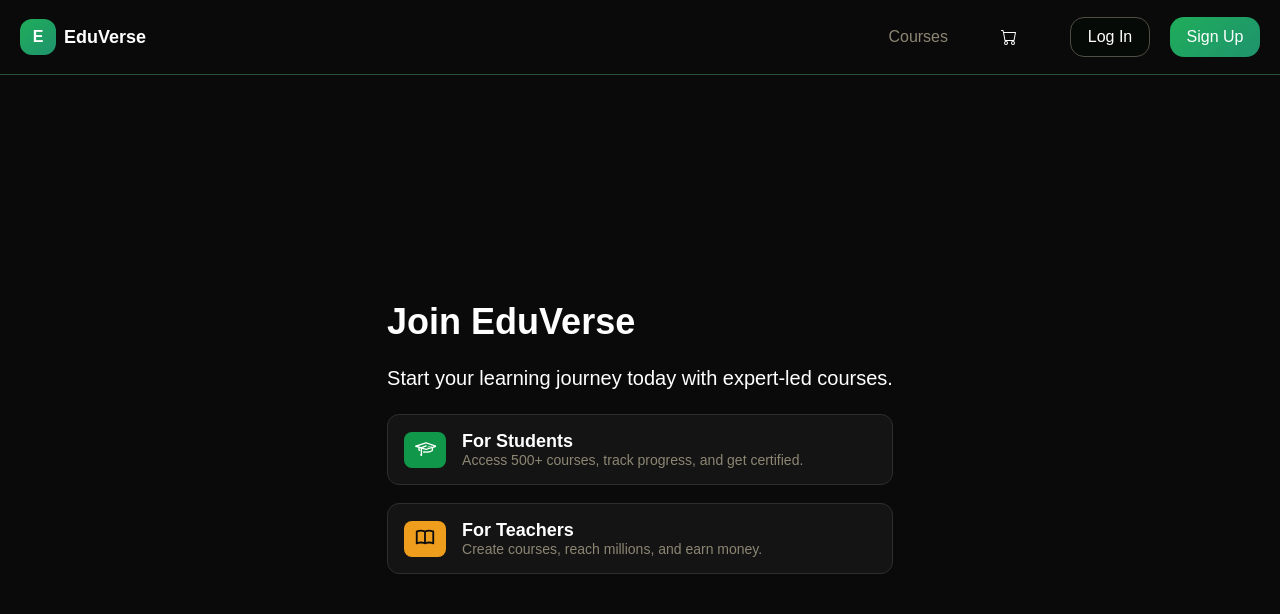
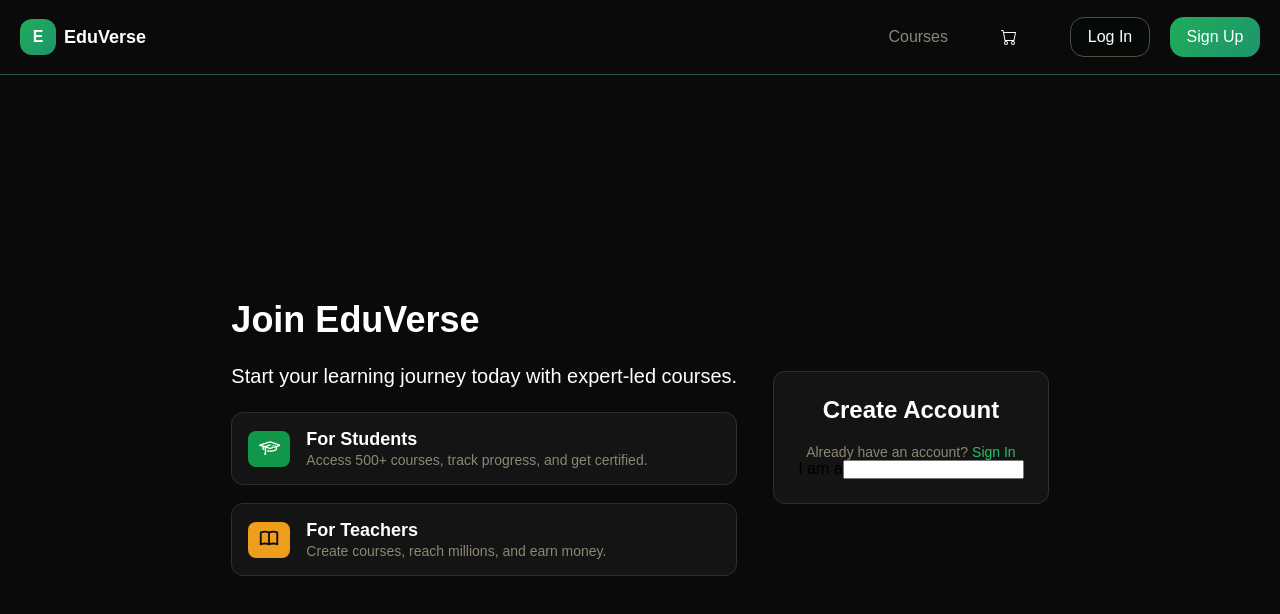
Before and after one commit to namanshukla8707/video-streaming-frontend, a React (Vite) app: page /auth in a window 1280 px wide. Shown: the top 614 px of the page. Built offline with nearby package versions, Linux system fonts and the light colour scheme.

Commit message:
auth form in progress

```diff
--- a/src/components/ui/CustomButton.tsx
+++ b/src/components/ui/CustomButton.tsx
@@ -5,13 +5,19 @@ const ButtonVariantClassMap: Record<ButtonVariant, string> = {
   [ButtonVariant.PRIMARY]: "primary",
   [ButtonVariant.SECONDARY]: "secondary",
   [ButtonVariant.ICON]: "icon-button",
-  [ButtonVariant.TEXT]:"text-button"
+  [ButtonVariant.TEXT]: "text-button",
 };
 
-const getButtonVariantByClassName = (variant: ButtonVariant) => {
+const getButtonVariantByClassName = (
+  variant: ButtonVariant,
+  className: string
+) => {
   return (
-    "custom-button " + ButtonVariantClassMap[variant] ||
-    ButtonVariantClassMap[ButtonVariant.PRIMARY]
+    "custom-button " +
+    (ButtonVariantClassMap[variant] ||
+      ButtonVariantClassMap[ButtonVariant.PRIMARY]) +
+    " " +
+    className
   );
 };
 
@@ -22,10 +28,11 @@ export const CustomButton = ({
   width,
   height,
   style,
+  className = "",
 }: CustomButtonType) => {
   return (
     <button
-      className={getButtonVariantByClassName(variant)}
+      className={getButtonVariantByClassName(variant, className)}
       onClick={onClick}
       style={{
         width,
--- a/src/index.css
+++ b/src/index.css
@@ -31,4 +31,5 @@ code {
   --primary-text-color: #ffffff;
   --secondary-text-color: #8c8673;
   --primary-bg-color: #0a0a0a;
+  --primary-green-color:#22c365;
 }
--- a/src/main.scss
+++ b/src/main.scss
@@ -7,6 +7,7 @@ $xxl:1600px;
 $primary-text-color: #ffffff;
 $secondary-text-color: #8c8673;
 $primary-bg-color:#0a0a0a;
+$primary-green-color:#22c365;
 
 
 @mixin responsive($screen) {
--- a/src/pages/auth/Auth.helper.tsx
+++ b/src/pages/auth/Auth.helper.tsx
@@ -1,8 +1,81 @@
+import { CustomButton } from "@/components/ui/CustomButton";
 import { Text } from "@/components/ui/CustomText";
+import { AuthPageStyles } from "@/styles/typescriptStyles/authStyles/AuthPage";
 import { CustomTextObjectStyles } from "@/styles/typescriptStyles/uiStyles/CustomText";
 import type { AuthTileType } from "@/types/AuthTypes";
+import { ButtonVariant } from "@/types/UiTypes";
 
-export const AuthTile = ({
+const AuthForm = ({}) => {
+  return (
+    <div>
+      <label>I am a</label>
+      <input></input>
+    </div>
+  );
+};
+
+const AuthCard = ({}) => {
+  return (
+    <div className="main-auth-card">
+      <div className="auth-card-heading">
+        <Text
+          children={"Create Account"}
+          style={AuthPageStyles.authCardHeadingTextStyle}
+        />
+        <div className="auth-card-flip">
+          <Text
+            children={"Already have an account?"}
+            style={AuthPageStyles.authCardSubHeadingTextStyle}
+          />
+          <CustomButton
+            variant={ButtonVariant.TEXT}
+            style={AuthPageStyles.authCardSignInBtnStyle}
+            className="auth-card-sign-in-btn"
+          >
+            Sign In
+          </CustomButton>
+        </div>
+      </div>
+      <AuthForm />
+    </div>
+  );
+};
+
+export const AuthPageLeftPortion = ({
+  authTileList,
+}: {
+  authTileList: AuthTileType[];
+}) => {
+  return (
+    <div className="auth-left-box">
+      <Text
+        children={"Join EduVerse"}
+        style={AuthPageStyles.authLeftBoxMainHeadingStyle}
+      />
+      <Text
+        style={AuthPageStyles.authLeftBoxMainDescriptionStyle}
+        children={"Start your learning journey today with expert-led courses."}
+      />
+      <div className="main-auth-tile-box">
+        {authTileList.map((item, key) => (
+          <AuthTile
+            key={key}
+            heading={item.heading}
+            description={item.description}
+            svgIcon={item.svgIcon}
+            iconDivStyle={item.iconDivStyle}
+          />
+        ))}
+      </div>
+    </div>
+  );
+};
+
+export const AuthPageRightPortion = ({}) => {
+  return <AuthCard />;
+};
+
+const AuthTile = ({
   heading,
   description,
   svgIcon,
@@ -11,7 +84,7 @@ export const AuthTile = ({
   return (
     <div className="auth-tile-box">
       <div style={iconDivStyle}>{svgIcon}</div>
-      <div>
+      <div className="auth-tile-text-box">
         <Text
           children={heading}
           style={CustomTextObjectStyles.authTileHeading}
--- a/src/pages/auth/Auth.tsx
+++ b/src/pages/auth/Auth.tsx
@@ -1,6 +1,5 @@
-import { Text } from "@/components/ui/CustomText";
 import "@/styles/scssStyles/authStyles/Auth.scss";
-import { AuthTile } from "./Auth.helper";
+import { AuthPageLeftPortion, AuthPageRightPortion } from "./Auth.helper";
 import { AuthPageStyles } from "@/styles/typescriptStyles/authStyles/AuthPage";
 import { ConvoHatIcon } from "@/assets/icons/auth/icon.convo-hat";
 import { BookIcon } from "@/assets/icons/auth/icon.book";
@@ -20,33 +19,10 @@ export const Auth = () => {
       iconDivStyle: AuthPageStyles.authStudentsTileIconStyle,
     },
   ];
-
   return (
     <div className="main-auth-box">
-      <div className="auth-left-box">
-        <Text
-          children={"Join EduVerse"}
-          style={AuthPageStyles.authLeftBoxMainHeadingStyles}
-        />
-        <Text
-          style={AuthPageStyles.authLeftBoxMainDescriptionStyles}
-          children={
-            "Start your learning journey today with expert-led courses."
-          }
-        />
-        <div className="main-auth-tile-box">
-          {authTileList.map((item, key) => (
-            <AuthTile
-              key={key}
-              heading={item.heading}
-              description={item.description}
-              svgIcon={item.svgIcon}
-              iconDivStyle={item.iconDivStyle}
-            />
-          ))}
-        </div>
-      </div>
-      <div></div>
+      <AuthPageLeftPortion authTileList={authTileList} />
+      <AuthPageRightPortion/>
     </div>
   );
 };
--- a/src/styles/scssStyles/authStyles/Auth.scss
+++ b/src/styles/scssStyles/authStyles/Auth.scss
@@ -6,6 +6,7 @@
   align-items: center;
   justify-content: center;
   height: calc(100vh - 75px);
+  gap: 36px;
   .auth-left-box {
     display: flex;
     flex-direction: column;
@@ -18,6 +19,11 @@
       border: 1px solid #2e2e2e;
       padding: 16px;
       border-radius: 12px;
+      .auth-tile-text-box {
+        display: flex;
+        flex-direction: column;
+        gap: 2px;
+      }
     }
     .main-auth-tile-box {
       gap: 18px;
@@ -25,4 +31,30 @@
       flex-direction: column;
     }
   }
+
+  .main-auth-card {
+    background-color: #141414;
+    border: 1px solid #2e2e2e;
+    padding: 24px;
+    border-radius: 12px;
+    display: flex;
+    flex-direction: column;
+    align-items: center;
+    .auth-card-heading {
+      display: flex;
+      flex-direction: column;
+      gap: 20px;
+      align-items: center;
+      .auth-card-flip {
+        display: flex;
+        align-items: center;
+        gap: 4px;
+        .auth-card-sign-in-btn {
+          &:hover {
+            text-decoration: underline;
+          }
+        }
+      }
+    }
+  }
 }
--- a/src/styles/typescriptStyles/authStyles/AuthPage.tsx
+++ b/src/styles/typescriptStyles/authStyles/AuthPage.tsx
@@ -11,12 +11,27 @@ export const AuthPageStyles = {
     borderRadius: "8px",
     padding: "5px 10px",
   } as React.CSSProperties,
-  authLeftBoxMainHeadingStyles: {
+  authLeftBoxMainHeadingStyle: {
     fontSize: "36px",
     fontWeight: 600,
   } as React.CSSProperties,
-  authLeftBoxMainDescriptionStyles: {
+  authLeftBoxMainDescriptionStyle: {
     fontSize: "20px",
     fontWeight: 500,
   } as React.CSSProperties,
+  authCardSignInBtnStyle: {
+    color: "var(--primary-green-color)",
+    width: "auto",
+    height: "auto",
+    fontSize: "14px",
+  } as React.CSSProperties,
+  authCardHeadingTextStyle: {
+    fontSize: "24px",
+    fontWeight: 600,
+  } as React.CSSProperties,
+  authCardSubHeadingTextStyle: {
+    color: "var(--secondary-text-color)",
+    fontSize: "14px",
+    fontWeight: 500,
+  } as React.CSSProperties,
 };
--- a/src/types/UiTypes.ts
+++ b/src/types/UiTypes.ts
@@ -12,6 +12,7 @@ export interface CustomButtonType {
   width?: string | number;
   height?: string | number;
   style?: React.CSSProperties;
+  className?: string
 }
 
 export interface CustomImageType {
```
